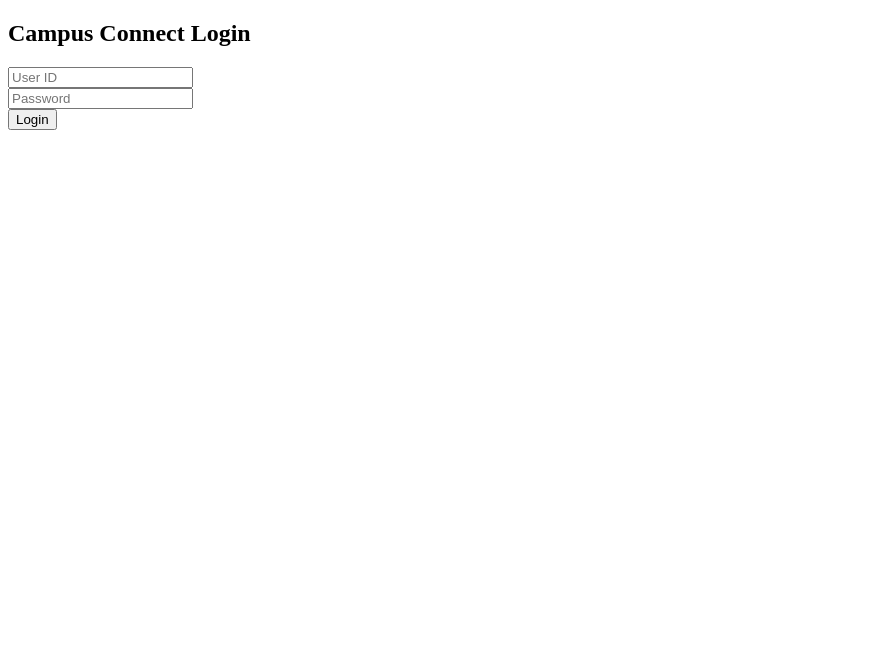
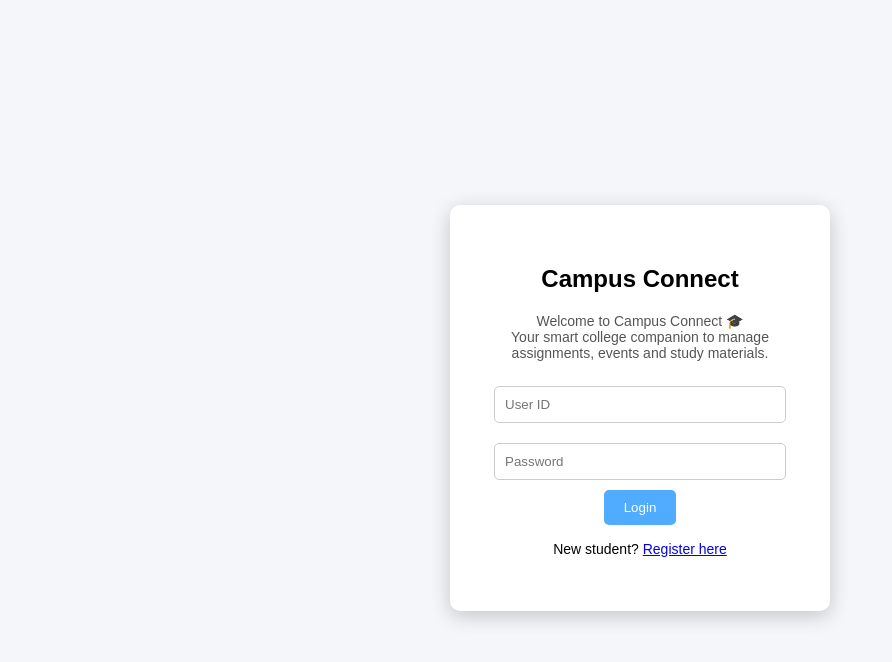
Before and after one commit to mahendra44445/Campus_Connect, a plain HTML site: page index.html in a window 1280 px wide. Shown: the whole page, without its empty margins (0-892 px from the left). Drawn offline with Linux system fonts and the light colour scheme.

Commit message:
Updated login page and registration page
Updated login page and registration page

```diff
--- a/index.html
+++ b/index.html
@@ -5,10 +5,16 @@
 <link rel="stylesheet" href="style.css">
 </head>
 
-<body>
+<body class="login-body">
 
 <div class="login-box">
-<h2>Campus Connect Login</h2>
+
+<h2>Campus Connect</h2>
+
+<p class="welcome-msg">
+Welcome to Campus Connect 🎓 <br>
+Your smart college companion to manage assignments, events and study materials.
+</p>
 
 <input type="text" id="userid" placeholder="User ID"><br>
 <input type="password" id="password" placeholder="Password"><br>
@@ -17,6 +23,10 @@
 
 <p id="error"></p>
 
+<p class="register-link">
+New student? <a href="register.html">Register here</a>
+</p>
+
 </div>
 
 <script src="script.js"></script>
--- a/style.css
+++ b/style.css
@@ -166,3 +166,48 @@ border-radius:50%;
 object-fit:cover;
 box-shadow:0 5px 15px rgba(0,0,0,0.3);
 }
+.login-body{
+background:#f4f6f9;
+display:flex;
+justify-content:center;
+align-items:center;
+height:100vh;
+font-family:Arial;
+}
+
+.login-box{
+background:white;
+padding:40px;
+border-radius:10px;
+box-shadow:0 5px 20px rgba(0,0,0,0.2);
+text-align:center;
+width:300px;
+}
+
+.login-box input{
+width:90%;
+padding:10px;
+margin:10px 0;
+border:1px solid #ccc;
+border-radius:5px;
+}
+
+.login-box button{
+background:#4facfe;
+color:white;
+border:none;
+padding:10px 20px;
+border-radius:5px;
+cursor:pointer;
+}
+
+.welcome-msg{
+font-size:14px;
+color:#555;
+margin-bottom:15px;
+}
+
+.register-link{
+margin-top:10px;
+font-size:14px;
+}
```
Also changed, not shown: register.html (added, +28 -0 lines).
